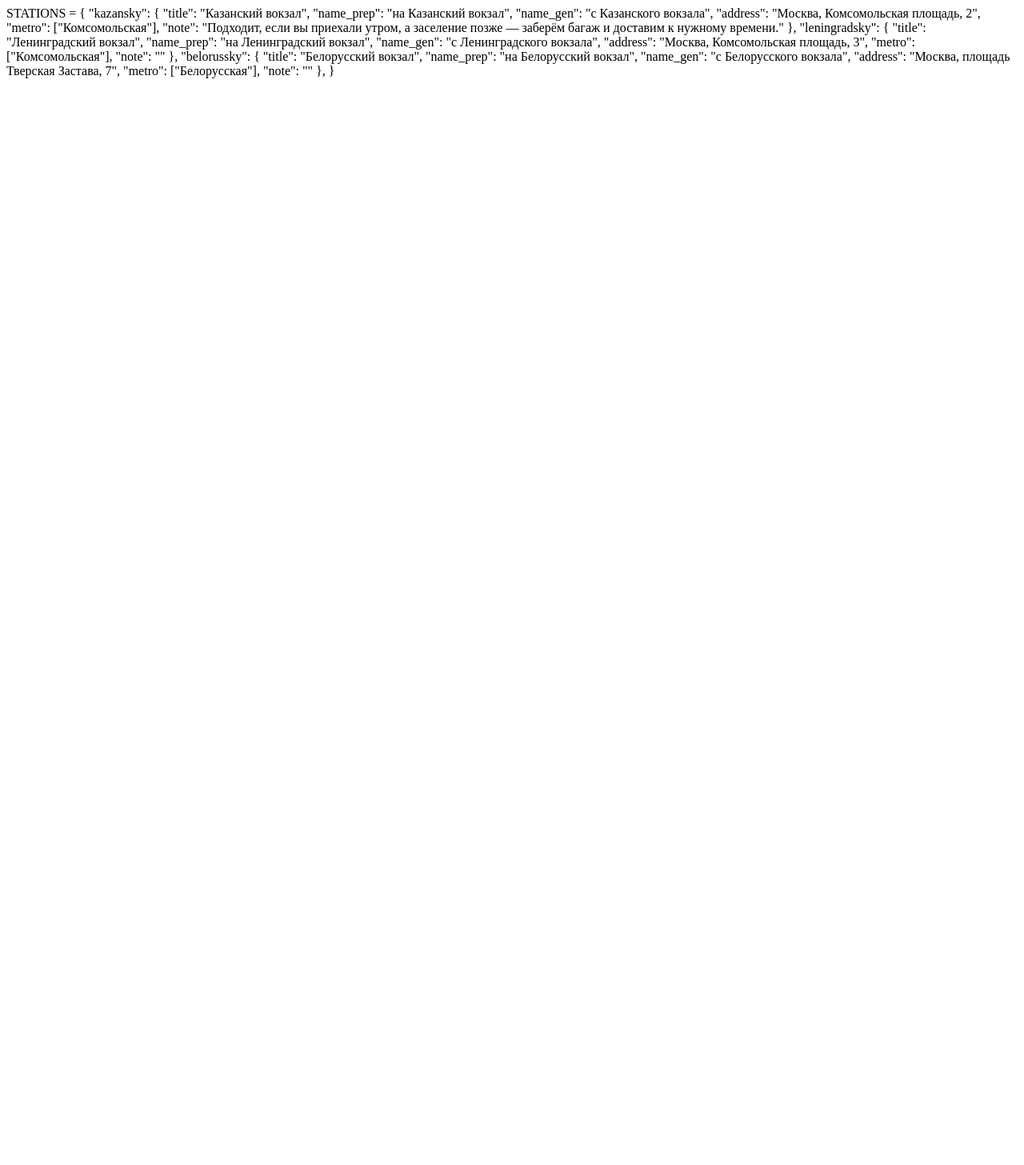
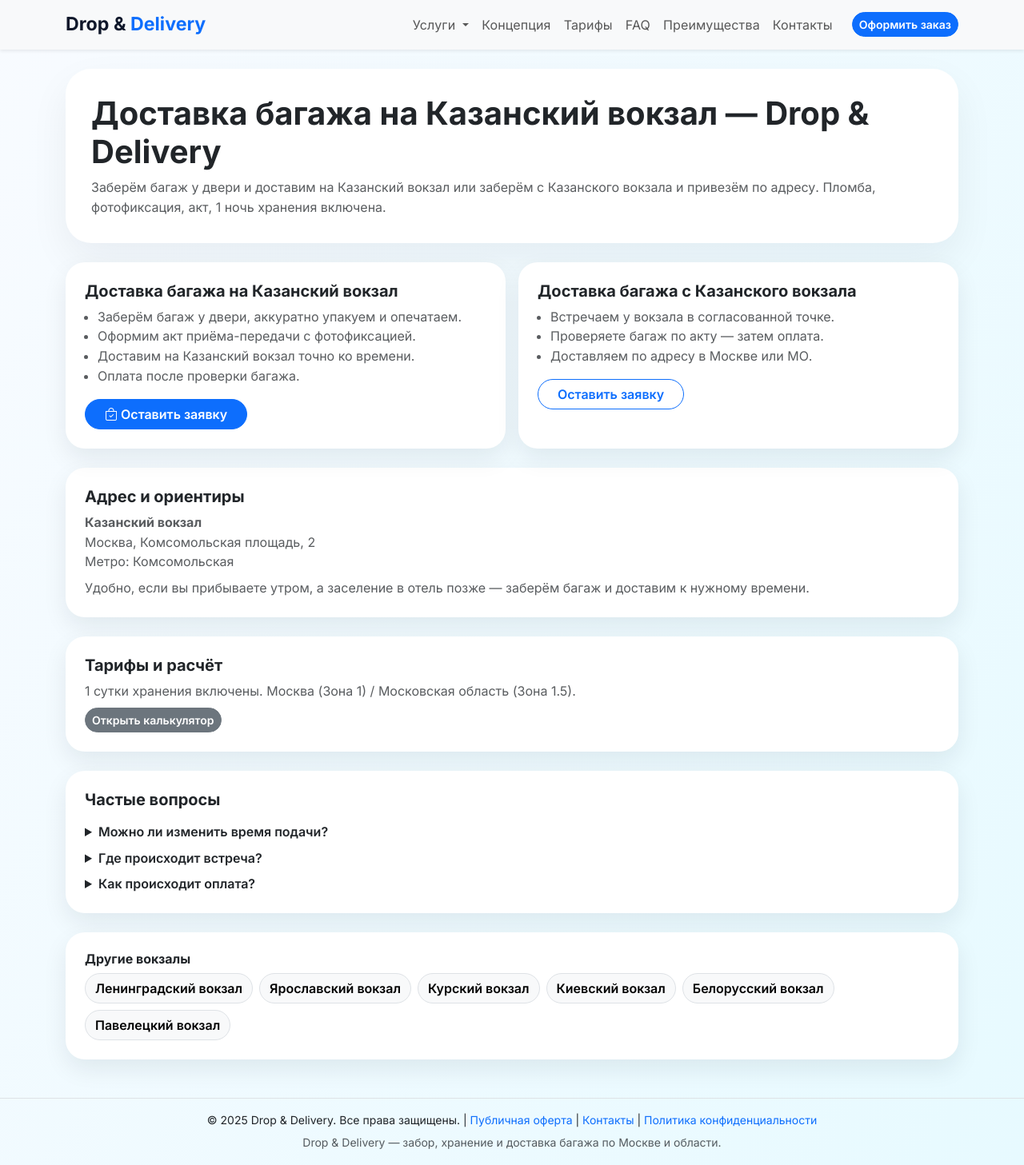
Before and after one commit to IsaevIvann/dd-project, a Django app: page /station/kazansky/ in a window 1280 px wide. Shown: the whole page at 80% size. Before the commit the page ends 98 px from the top, so only its background shows below. Run offline with Django 5.2, Linux system fonts and the light colour scheme; some libraries are stand-ins or nearby versions.

Commit message:
+ station

```diff
--- a/src/core/templates/core/station.html
+++ b/src/core/templates/core/station.html
@@ -1,26 +1,159 @@
-STATIONS = {
-    "kazansky": {
-        "title": "Казанский вокзал",
-        "name_prep": "на Казанский вокзал",
-        "name_gen": "с Казанского вокзала",
-        "address": "Москва, Комсомольская площадь, 2",
-        "metro": ["Комсомольская"],
-        "note": "Подходит, если вы приехали утром, а заселение позже — заберём багаж и доставим к нужному времени."
+{% extends "core/base.html" %}
+{% load static %}
+
+{% block title %}{{ meta_title }}{% endblock %}
+
+{% block content %}
+<link rel="canonical" href="{{ canonical }}"/>
+
+<style>
+  .hero-clean{
+    border-radius:32px;
+    padding:2rem;
+    background:#fff;
+    box-shadow:0 20px 50px rgba(16,24,40,.06);
+  }
+  .card-dd{
+    border:0;
+    border-radius:24px;
+    box-shadow:0 12px 30px rgba(16,24,40,.08);
+    background:#fff;
+  }
+  .pill{ border-radius:9999px; }
+  details summary{ cursor:pointer; }
+</style>
+
+<!-- HERO -->
+<section class="hero-clean mb-4">
+  <h1 class="fw-bold mb-2">{{ h1 }}</h1>
+  <p class="text-muted mb-0">{{ meta_desc }}</p>
+</section>
+
+<!-- ОСНОВНЫЕ СЦЕНАРИИ -->
+<section class="row g-3 mb-4">
+  <div class="col-md-6">
+    <div class="card-dd p-4 h-100">
+      <h2 class="h5 fw-bold mb-2">
+        Доставка багажа {{ data.name_prep }}
+      </h2>
+      <ul class="text-muted mb-3 ps-3">
+        <li>Заберём багаж у двери, аккуратно упакуем и опечатаем.</li>
+        <li>Оформим акт приёма-передачи с фотофиксацией.</li>
+        <li>Доставим {{ data.name_prep }} точно ко времени.</li>
+        <li>Оплата после проверки багажа.</li>
+      </ul>
+      <a href="{% url 'order_create' %}" class="btn btn-primary pill px-4">
+        <i class="bi bi-bag-check"></i> Оставить заявку
+      </a>
+    </div>
+  </div>
+
+  <div class="col-md-6">
+    <div class="card-dd p-4 h-100">
+      <h2 class="h5 fw-bold mb-2">
+        Доставка багажа {{ data.name_gen }}
+      </h2>
+      <ul class="text-muted mb-3 ps-3">
+        <li>Встречаем у вокзала в согласованной точке.</li>
+        <li>Проверяете багаж по акту — затем оплата.</li>
+        <li>Доставляем по адресу в Москве или МО.</li>
+      </ul>
+      <a href="{% url 'order_create' %}" class="btn btn-outline-primary pill px-4">
+        Оставить заявку
+      </a>
+    </div>
+  </div>
+</section>
+
+<!-- АДРЕС -->
+<section class="card-dd p-4 mb-4">
+  <h2 class="h5 fw-bold mb-2">Адрес и ориентиры</h2>
+  <div class="text-muted">
+    <div><strong>{{ data.title }}</strong></div>
+    {% if data.address %}
+      <div>{{ data.address }}</div>
+    {% endif %}
+    {% if data.metro %}
+      <div>Метро: {{ data.metro|join:", " }}</div>
+    {% endif %}
+    {% if data.note %}
+      <div class="mt-2">{{ data.note }}</div>
+    {% endif %}
+  </div>
+</section>
+
+<!-- ТАРИФЫ -->
+<section class="card-dd p-4 mb-4">
+  <h2 class="h5 fw-bold mb-2">Тарифы и расчёт</h2>
+  <p class="text-muted mb-2">
+    1 сутки хранения включены. Москва (Зона 1) / Московская область (Зона 1.5).
+  </p>
+  <a href="/#tariffs" class="btn btn-secondary btn-sm pill">
+    Открыть калькулятор
+  </a>
+</section>
+
+<!-- FAQ -->
+<section class="card-dd p-4 mb-4">
+  <h2 class="h5 fw-bold mb-3">Частые вопросы</h2>
+
+  <details class="mb-2">
+    <summary class="fw-semibold">Можно ли изменить время подачи?</summary>
+    <div class="text-muted mt-1">
+      Да, мы подстраиваемся под задержки поездов и изменения в расписании.
+    </div>
+  </details>
+
+  <details class="mb-2">
+    <summary class="fw-semibold">Где происходит встреча?</summary>
+    <div class="text-muted mt-1">
+      В холле вокзала или в другой удобной точке — согласуем заранее.
+    </div>
+  </details>
+
+  <details>
+    <summary class="fw-semibold">Как происходит оплата?</summary>
+    <div class="text-muted mt-1">
+      После проверки багажа: СБП, QR или платёжная ссылка.
+    </div>
+  </details>
+</section>
+
+<!-- ДРУГИЕ ВОКЗАЛЫ -->
+<section class="card-dd p-4">
+  <h2 class="h6 fw-bold mb-2">Другие вокзалы</h2>
+  <div class="d-flex flex-wrap gap-2">
+    {% for k, title in stations_nav %}
+      <a href="{% url 'station' k %}" class="btn btn-light border pill">
+        {{ title }}
+      </a>
+    {% endfor %}
+  </div>
+</section>
+
+<!-- FAQ JSON-LD -->
+<script type="application/ld+json">
+{
+  "@context":"https://schema.org",
+  "@type":"FAQPage",
+  "mainEntity":[
+    {
+      "@type":"Question",
+      "name":"Доставка багажа {{ data.name_prep }}",
+      "acceptedAnswer":{
+        "@type":"Answer",
+        "text":"Забираем багаж у двери, упаковываем, оформляем акт и доставляем ко времени. Оплата после проверки."
+      }
     },
-    "leningradsky": {
-        "title": "Ленинградский вокзал",
-        "name_prep": "на Ленинградский вокзал",
-        "name_gen": "с Ленинградского вокзала",
-        "address": "Москва, Комсомольская площадь, 3",
-        "metro": ["Комсомольская"],
-        "note": ""
-    },
-    "belorussky": {
-        "title": "Белорусский вокзал",
-        "name_prep": "на Белорусский вокзал",
-        "name_gen": "с Белорусского вокзала",
-        "address": "Москва, площадь Тверская Застава, 7",
-        "metro": ["Белорусская"],
-        "note": ""
-    },
+    {
+      "@type":"Question",
+      "name":"Доставка багажа {{ data.name_gen }}",
+      "acceptedAnswer":{
+        "@type":"Answer",
+        "text":"Встречаем у вокзала, сверяем багаж по акту и доставляем по адресу."
+      }
+    }
+  ]
 }
+</script>
+{% endblock %}
```
